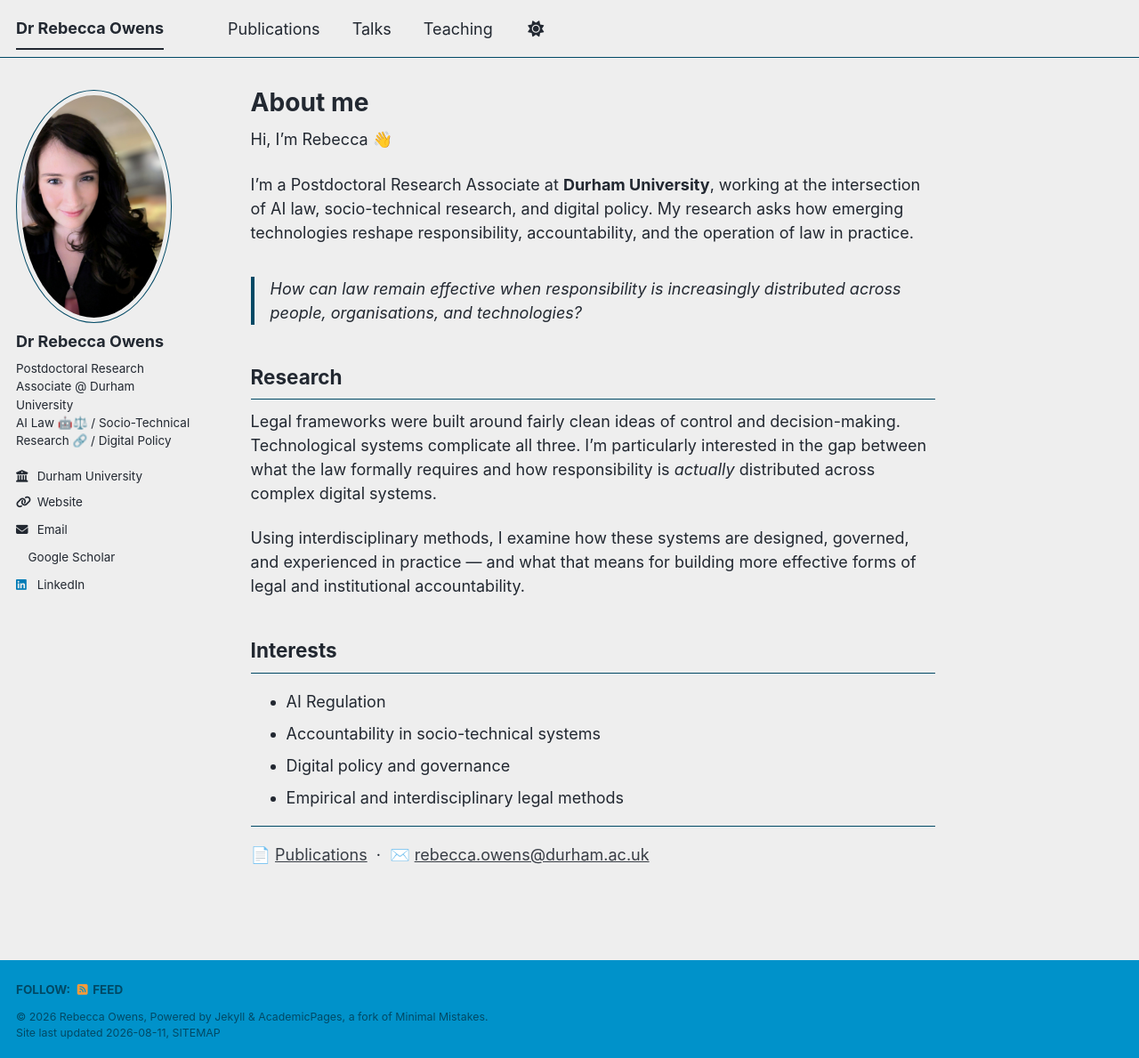
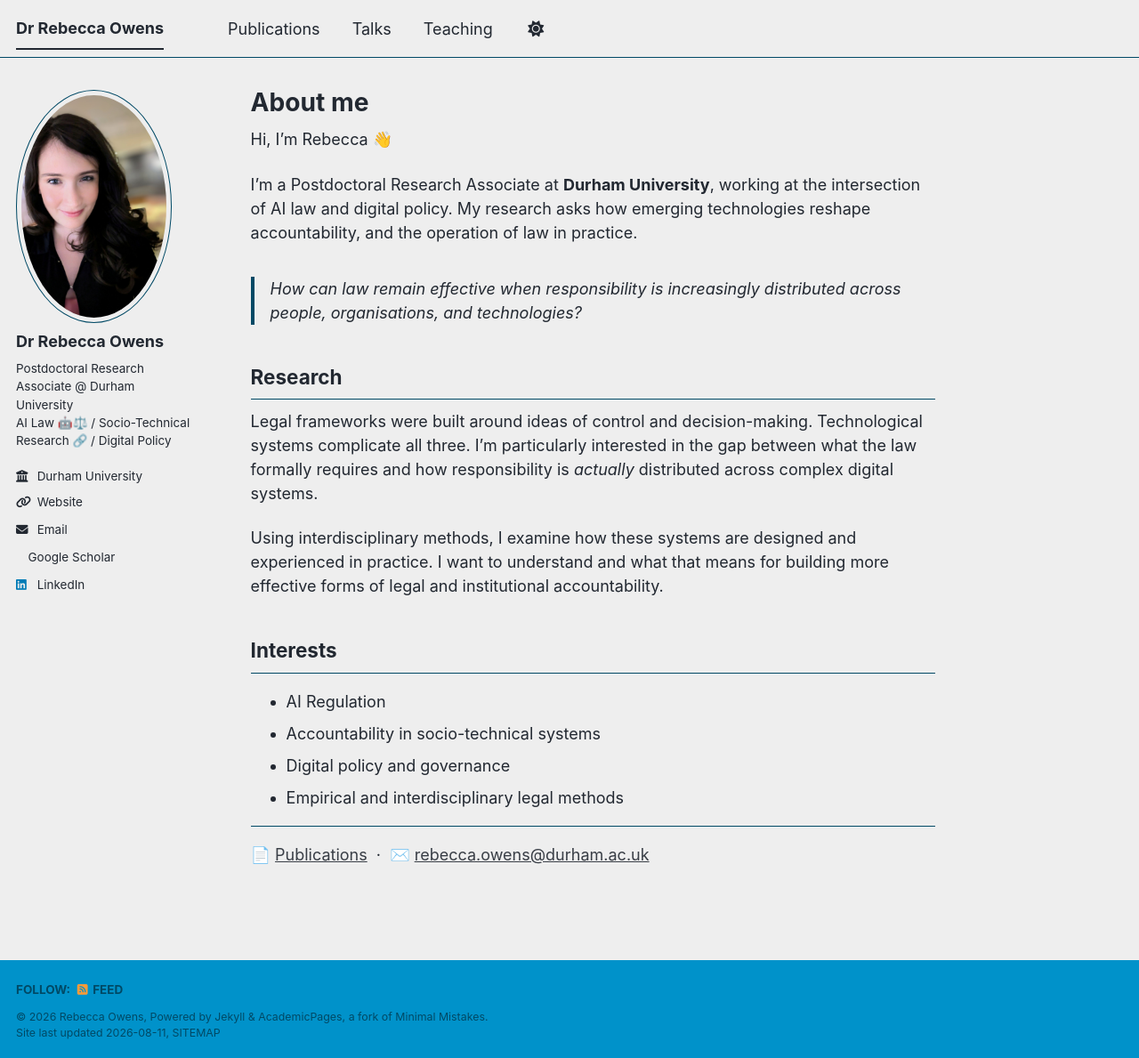
Before and after one commit to Rebecca-Owens/Rebecca-Owens.github.io, a Jekyll site: the page built from _pages/about.md, in a window 1280 px wide and 1189 px high. Shown: the whole window at 89% size. Built offline with Jekyll 4.4.1, drawn with Linux system fonts in a browser that asks for light colours; a style sheet for code colours, icons or effects is not loaded.

Commit message:
Edit about.md for improved clarity and focus
Refine language for clarity and conciseness in the about page.

```diff
--- a/_pages/about.md
+++ b/_pages/about.md
@@ -10,8 +10,7 @@ redirect_from:
 Hi, I'm Rebecca 👋
 
 I'm a Postdoctoral Research Associate at **Durham University**, working at the
-intersection of AI law, socio-technical research, and digital policy. My research
-asks how emerging technologies reshape responsibility, accountability, and the
+intersection of AI law and digital policy. My research asks how emerging technologies reshape accountability, and the
 operation of law in practice.
 
 > How can law remain effective when responsibility is increasingly distributed
@@ -19,13 +18,12 @@ operation of law in practice.
 
 ## Research
 
-Legal frameworks were built around fairly clean ideas of control and
+Legal frameworks were built around ideas of control and
 decision-making. Technological systems complicate all three. I'm particularly
 interested in the gap between what the law formally requires and how
 responsibility is *actually* distributed across complex digital systems.
 
-Using interdisciplinary methods, I examine how these systems are designed,
-governed, and experienced in practice — and what that means for building more
+Using interdisciplinary methods, I examine how these systems are designed and experienced in practice. I want to understand and what that means for building more
 effective forms of legal and institutional accountability.
 
 ## Interests
```
